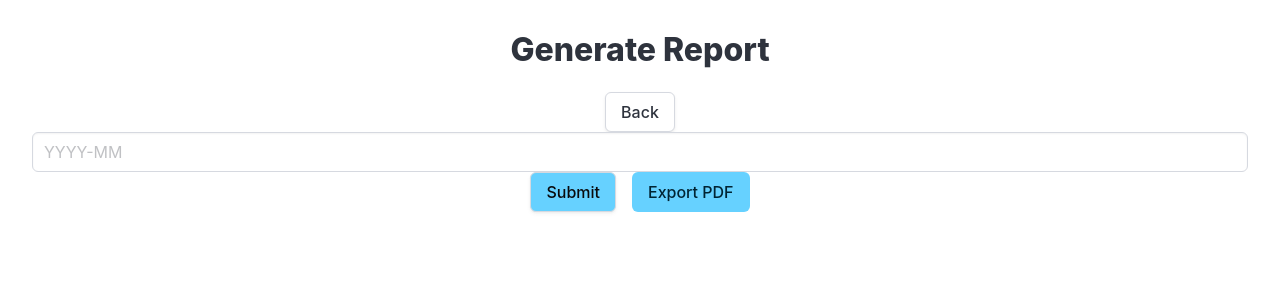
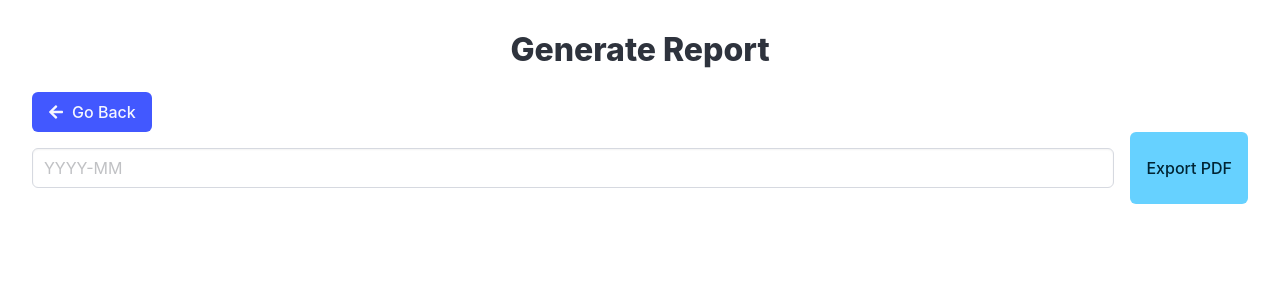
Before and after one commit to cfgcolumbus24/Team-18, a React (Create React App) app in the folder client/: page /report in a window 1280 px wide. Shown: the top 300 px of the page. Built offline with nearby package versions, Linux system fonts and the light colour scheme.

Commit message:
Edited CSS

```diff
--- a/client/src/pages/Report.js
+++ b/client/src/pages/Report.js
@@ -2,6 +2,7 @@ import {React, useState} from 'react';
 import { useNavigate, useLocation } from 'react-router-dom';
 import jsPDF from 'jspdf';
 import autoTable from 'jspdf-autotable';
+import { FaArrowLeft } from 'react-icons/fa';
 
 function Report() {
   const navigate = useNavigate();
@@ -77,12 +78,15 @@ function Report() {
     <div style={{ textAlign: 'center', padding: '2rem' }}>
 
       <h1 className="title has-text-centered has-text">Generate Report</h1>
-      <button className="button" onClick={returnHome}>Back</button>
-      <input class="input" type="text" placeholder="YYYY-MM" value={month} onChange={(e) => setMonth(e.target.value)}></input>
-      <button className="button has-background-info has-text-black" onClick={generatePDF}>Submit</button>
-      <button className="button is-info" onClick={generatePDF} style={{ marginLeft: '1rem' }}>
-        Export PDF
-      </button>
+      <button className="button is-link" onClick={returnHome} style={{ display: 'flex', alignItems: 'center' }}>
+            <FaArrowLeft style={{ marginRight: '8px' }} /> Go Back
+          </button>
+      <div style={{display: 'flex', flexDirection: 'row'}}>
+        <input class="input" type="text" style={{marginTop: '1rem', marginBottom: '1rem'}} placeholder="YYYY-MM" value={month} onChange={(e) => setMonth(e.target.value)}></input>
+        <button className="button is-info" onClick={generatePDF} style={{ marginLeft: '1rem' }}>
+          Export PDF
+        </button>
+      </div>
     </div>
   );
 }
```
